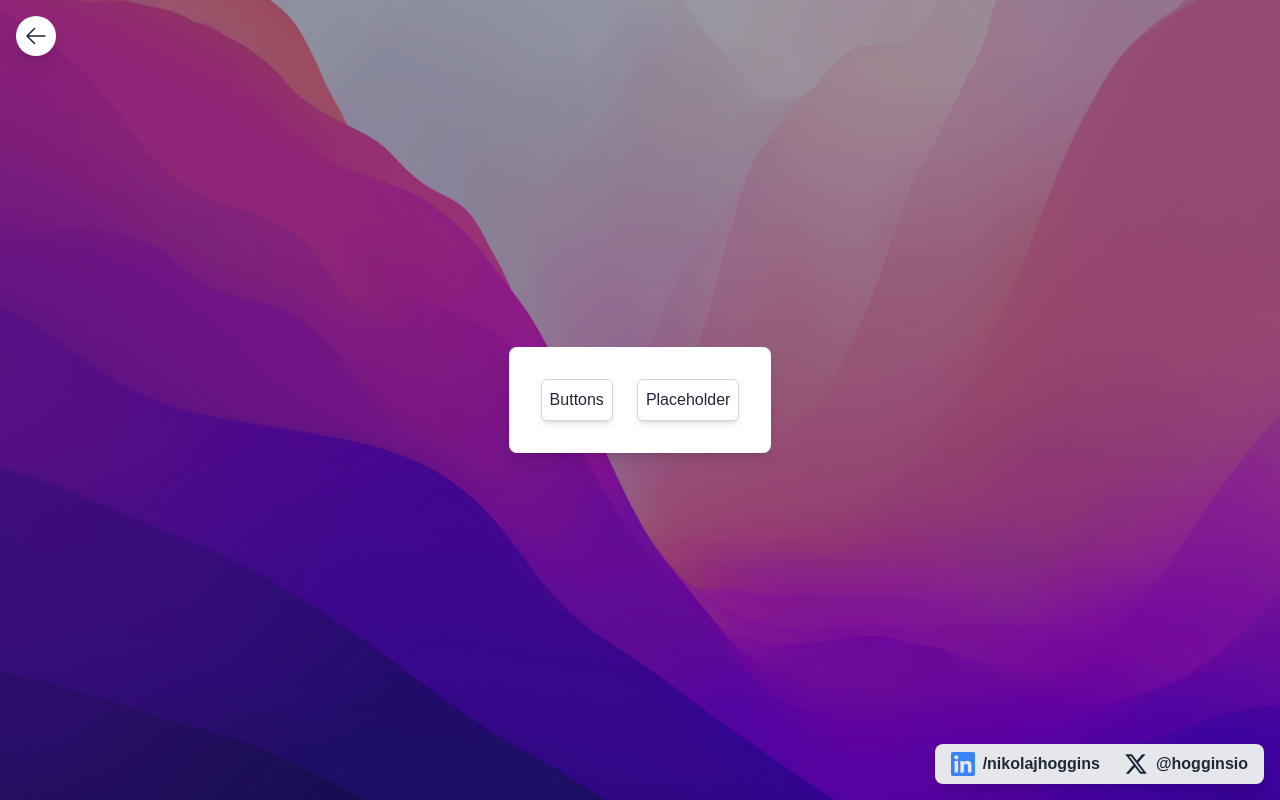
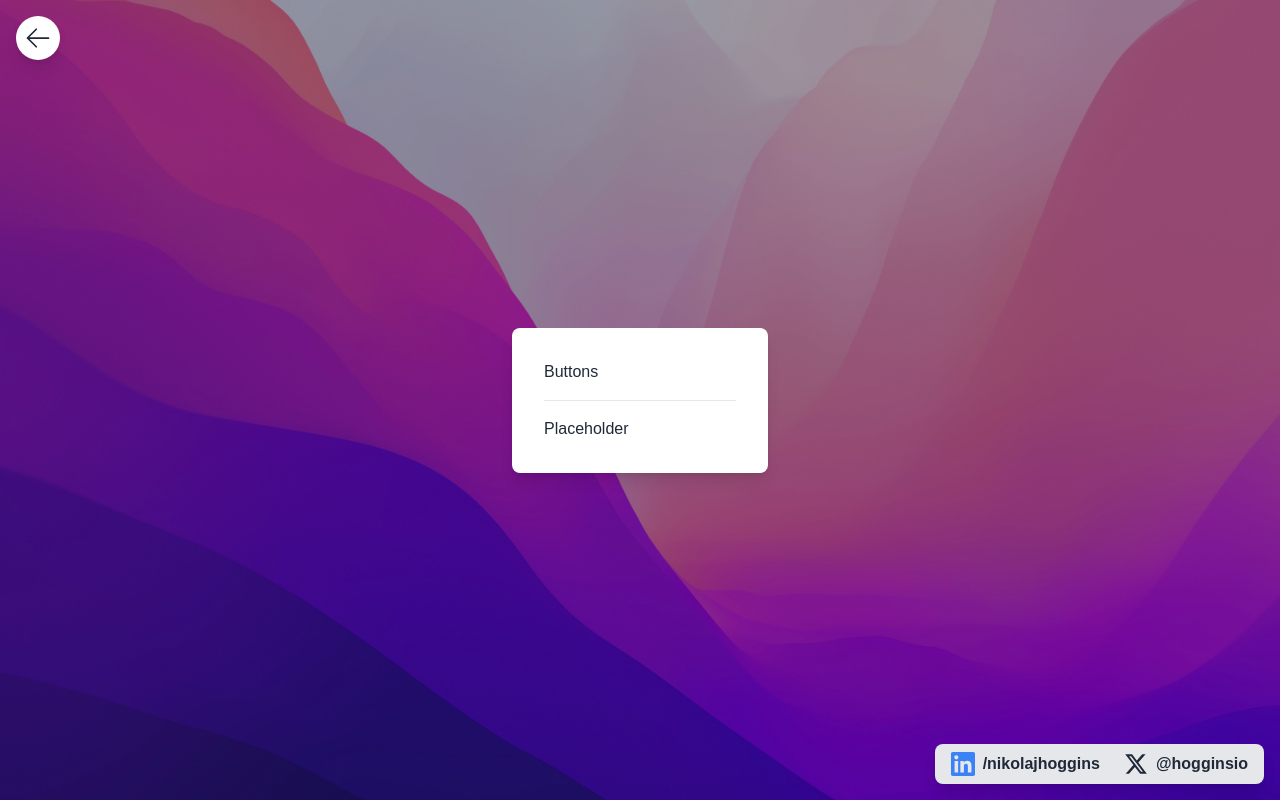
Before and after one commit to NikolajHoggins/micro-interactions-talk, a Next.js app: page / in a window 1280 px wide. Built offline with nearby package versions, Linux system fonts and the light colour scheme.

Commit message:
Pretty reusable navigation

```diff
--- a/package.json
+++ b/package.json
@@ -9,7 +9,6 @@
     "lint": "next lint"
   },
   "dependencies": {
-    "@heroicons/react": "^2.1.5",
     "framer-motion": "^12.0.0-alpha.0",
     "next": "15.0.2",
     "react": "19.0.0-rc-02c0e824-20241028",
--- /dev/null
+++ b/src/app/components/NavigationList.tsx
@@ -0,0 +1,39 @@
+"use client";
+import { motion } from "framer-motion";
+
+export type NavigationItem = {
+  title: string;
+  href: string;
+};
+
+const NavigationList = ({ items }: { items: NavigationItem[] }) => {
+  return (
+    <motion.ul className="flex flex-col divide-y">
+      {items.map((item, index) => (
+        <motion.li
+          key={item.href}
+          initial={{ opacity: 0, y: -15 }}
+          animate={{ opacity: 1, y: 0 }}
+          exit={{ opacity: 0, y: -15 }}
+          transition={{ delay: 0.3 + 0.2 * index, type: "spring" }}
+        >
+          <motion.a
+            whileHover={{ x: 10 }}
+            href={item.href}
+            className={`block min-w-48 ${
+              index === 0
+                ? "pb-4"
+                : index === items.length - 1
+                ? "pt-4"
+                : "py-4"
+            }`}
+          >
+            {item.title}
+          </motion.a>
+        </motion.li>
+      ))}
+    </motion.ul>
+  );
+};
+
+export default NavigationList;
--- a/src/app/examples/placeholder/bad/page.tsx
+++ b/src/app/examples/placeholder/bad/page.tsx
@@ -1,17 +1,10 @@
 "use client";
 
 import Profile from "../components/Profile";
-import { members, type Member } from "../placeholderHelpers";
-import { useEffect, useState } from "react";
+import useMembersData from "../hooks/useMembersData";
 
 const Content = () => {
-  const [data, setData] = useState<Member[]>();
-
-  useEffect(() => {
-    setTimeout(() => {
-      setData(members);
-    }, 4000);
-  }, []);
+  const data = useMembersData();
 
   if (!data) return <div>Loading...</div>;
 
--- a/src/app/examples/placeholder/components/Profile.tsx
+++ b/src/app/examples/placeholder/components/Profile.tsx
@@ -1,3 +1,4 @@
+"use client";
 import Image from "next/image";
 import type { Member } from "../placeholderHelpers";
 import { motion } from "framer-motion";
--- a/src/app/examples/placeholder/good/page.tsx
+++ b/src/app/examples/placeholder/good/page.tsx
@@ -1,17 +1,10 @@
 "use client";
 
-import { members, type Member } from "../placeholderHelpers";
-import { useEffect, useState } from "react";
 import Profile from "../components/Profile";
+import useMembersData from "../hooks/useMembersData";
 
 const Content = () => {
-  const [data, setData] = useState<Member[]>();
-
-  useEffect(() => {
-    setTimeout(() => {
-      setData(members);
-    }, 4000);
-  }, []);
+  const data = useMembersData();
 
   return (
     <div className="flex flex-col divide-y">
--- /dev/null
+++ b/src/app/examples/placeholder/hooks/useMembersData.tsx
@@ -0,0 +1,21 @@
+import { useState } from "react";
+
+import { members, type Member } from "../placeholderHelpers";
+
+import { useEffect } from "react";
+
+import { LOADING_DELAY } from "../placeholderHelpers";
+
+const useMembersData = () => {
+  const [data, setData] = useState<Member[]>();
+
+  useEffect(() => {
+    setTimeout(() => {
+      setData(members);
+    }, LOADING_DELAY);
+  }, []);
+
+  return data;
+};
+
+export default useMembersData;
--- a/src/app/examples/placeholder/page.tsx
+++ b/src/app/examples/placeholder/page.tsx
@@ -1,45 +1,16 @@
 "use client";
 
-import Image from "next/image";
-import { members, type Member } from "./placeholderHelpers";
-import { useEffect, useState } from "react";
+import NavigationList from "@/app/components/NavigationList";
+const items = [
+  { title: "Simple Loading Text", href: "/examples/placeholder/bad" },
+  {
+    title: "Fancy pants micro-interactions",
+    href: "/examples/placeholder/good",
+  },
+];
 
 const Content = () => {
-  const [data, setData] = useState<Member[]>();
-
-  useEffect(() => {
-    setTimeout(() => {
-      setData(members);
-    }, 4000);
-  }, []);
-
-  if (!data) return <div>Loading...</div>;
-
-  return (
-    <div className="flex flex-col divide-y">
-      {data?.map((member, index) => (
-        <div key={index} className="flex items-center gap-4 py-6">
-          <div className="relative overflow-hidden h-32 w-32 rounded-full">
-            <Image
-              src={member.img}
-              alt={member.name}
-              width={500}
-              height={500}
-              style={{
-                objectPosition: member.objectPosition,
-                scale: member.scale,
-              }}
-              className="transition-transform object-cover w-full h-full"
-            />
-          </div>
-          <div>
-            <p className="text-2xl font-bold">{member.name}</p>
-            <p className="text-base text-gray-500">{member.title}</p>
-          </div>
-        </div>
-      ))}
-    </div>
-  );
+  return <NavigationList items={items} />;
 };
 
 const Page = () => {
--- a/src/app/examples/placeholder/placeholderHelpers.ts
+++ b/src/app/examples/placeholder/placeholderHelpers.ts
@@ -22,3 +22,5 @@ export const members: Member[] = [
     title: "Dunno? Probably not doing much with his life",
   },
 ];
+
+export const LOADING_DELAY = 3000;
--- /dev/null
+++ b/src/app/icons/ArrowLeftIcon.tsx
@@ -0,0 +1,21 @@
+"use client";
+const ArrowLeftIcon = ({ className }: { className?: string }) => {
+  return (
+    <svg
+      xmlns="http://www.w3.org/2000/svg"
+      fill="none"
+      viewBox="0 0 24 24"
+      strokeWidth="1.5"
+      stroke="currentColor"
+      className={className}
+    >
+      <path
+        strokeLinecap="round"
+        strokeLinejoin="round"
+        d="M10.5 19.5 3 12m0 0 7.5-7.5M3 12h18"
+      />
+    </svg>
+  );
+};
+
+export default ArrowLeftIcon;
--- a/src/app/layout.tsx
+++ b/src/app/layout.tsx
@@ -3,8 +3,8 @@ import "./globals.css";
 import XIcon from "./components/XIcon";
 import LinkedinIcon from "./components/LinkedinIcon";
 import { motion } from "framer-motion";
-import { ArrowLeftIcon } from "@heroicons/react/24/outline";
 import { useRouter } from "next/navigation";
+import ArrowLeftIcon from "./icons/ArrowLeftIcon";
 
 const openAnimation = {
   y: 0,
@@ -41,15 +41,17 @@ export default function RootLayout({
             initial={{ opacity: 0, y: -20 }}
             animate={{ opacity: 1, y: 0 }}
             exit={{ opacity: 0, y: -20 }}
-            transition={{ duration: 0.3, delay: 0.5 }}
+            transition={{ duration: 0.2, delay: 0.2 }}
           >
             {children}
           </motion.div>
           <motion.button
             className="absolute top-4 left-4 bg-white rounded-full shadow-lg p-2"
             onClick={() => router.back()}
+            whileHover={{ scale: 1.1 }}
+            whileTap={{ scale: 0.9 }}
           >
-            <ArrowLeftIcon className="w-6 h-6" />
+            <ArrowLeftIcon className="w-7 h-7" />
           </motion.button>
           <motion.div
             className="absolute bottom-4 right-4 px-4 py-2 text-center text-base bg-gray-200 rounded-lg shadow-lg font-semibold flex gap-6"
--- a/src/app/page.tsx
+++ b/src/app/page.tsx
@@ -1,19 +1,10 @@
-const LinkButton = ({ href, children }: { href: string; children: string }) => {
-  return (
-    <a
-      href={href}
-      className="bg-white border-gray-300 border shadow-md rounded-md p-2"
-    >
-      {children}
-    </a>
-  );
-};
+import NavigationList from "./components/NavigationList";
+
+const items = [
+  { title: "Buttons", href: "/examples/button" },
+  { title: "Placeholder", href: "/examples/placeholder" },
+];
 
 export default function Home() {
-  return (
-    <div className="flex gap-6">
-      <LinkButton href="/examples/button">Buttons</LinkButton>
-      <LinkButton href="/examples/placeholder">Placeholder</LinkButton>
-    </div>
-  );
+  return <NavigationList items={items} />;
 }
```
Also changed, not shown: 1 other file (tests, documents, lock files or other folders).
